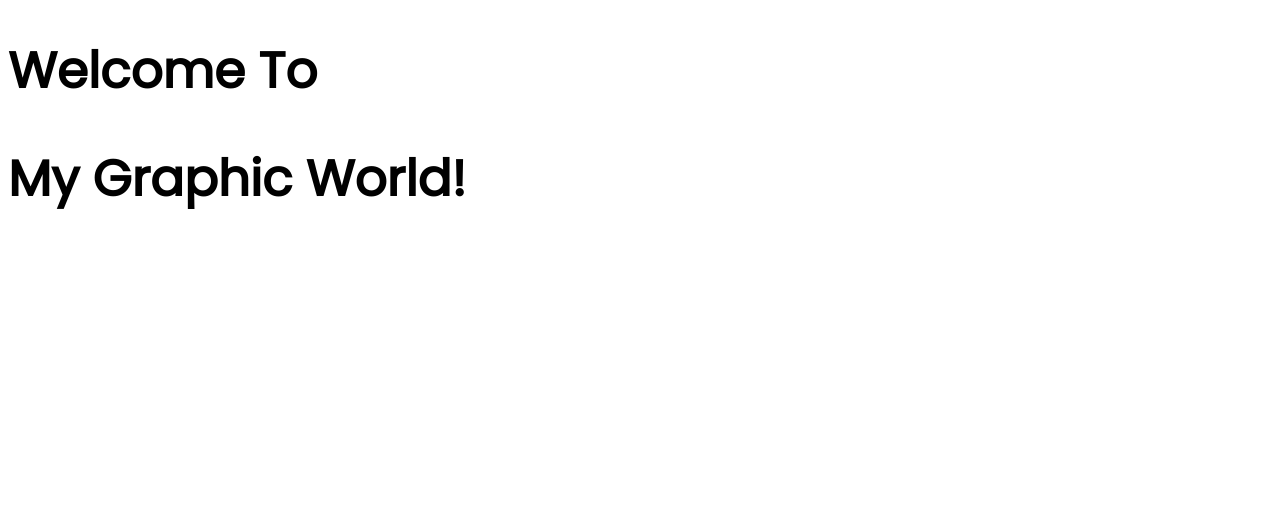
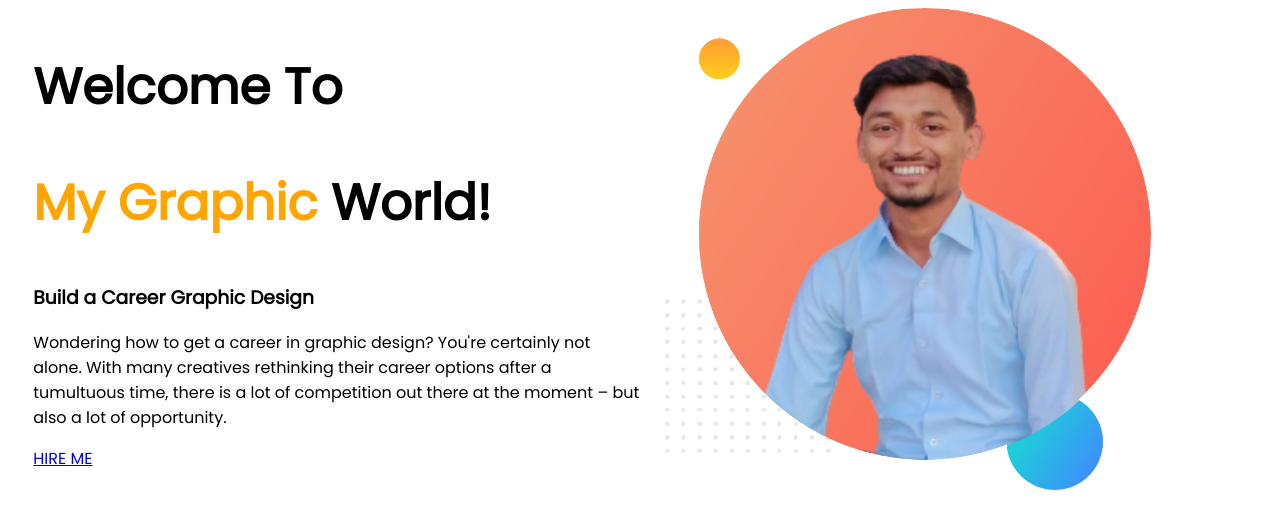
Before and after one commit to Ashim59/developer-portfolio, a plain HTML site: page index.html in a window 1280 px wide. Drawn offline with Linux system fonts and the light colour scheme.

Commit message:
photo add

```diff
--- a/index.html
+++ b/index.html
@@ -1,5 +1,6 @@
 <!DOCTYPE html>
 <html lang="en">
+
 <head>
     <meta charset="UTF-8">
     <meta http-equiv="X-UA-Compatible" content="IE=edge">
@@ -10,9 +11,25 @@
     <link href="https://fonts.googleapis.com/css2?family=Poppins&display=swap" rel="stylesheet">
     <link rel="stylesheet" href="style.css">
 </head>
+
 <body>
-    <h1>Welcome To</h1>
-    <h1> My Graphic World!</h1>
+    <section>
+        <div class="half-width">
+            <h1>Welcome To</h1>
+            <h1><span class="color">My Graphic</span> World!</h1>
+            <h3> <b>Build a Career Graphic Design</b> </h3>
+            <p>Wondering how to get a career in graphic design? You're certainly not alone. With many creatives
+                rethinking
+                their career options after a tumultuous time, there is a lot of competition out there at the moment –
+                but
+                also a lot of opportunity.</p>
+            <a target="_blank" href="https://www.fiverr.com/designerashim?up_rollout=true">HIRE ME</a>
+        </div>
+        <div class="half-width">
+            <img src="images/my-photo 1.png" alt="my-header photo">
+        </div>
+    </section>
 
 </body>
+
 </html>
--- a/style.css
+++ b/style.css
@@ -4,3 +4,16 @@ body{
 h1{
     font-size: 50px;
 }
+.color{
+    color:orange;
+}
+section{
+    display: flex;
+}
+.half-width{
+    width:50%;
+    padding-left: 2%;
+}
+.half-width img{
+    width: 80%;
+}
```
